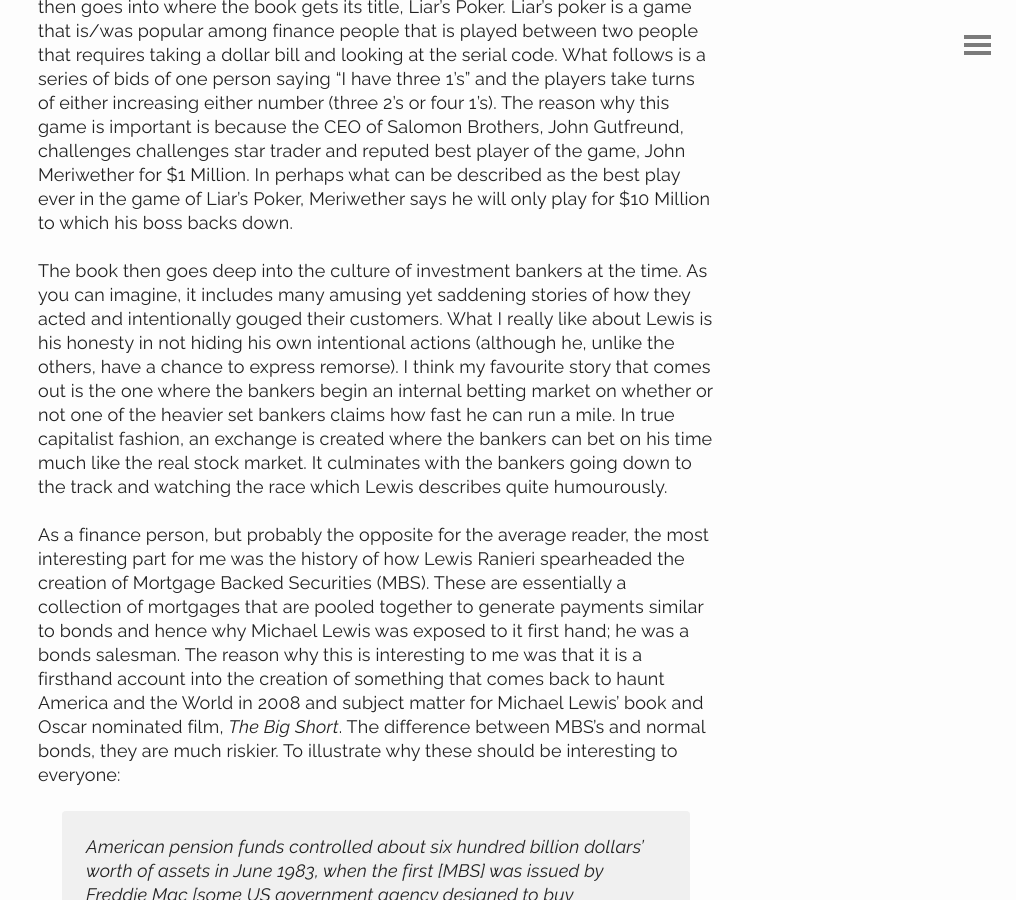
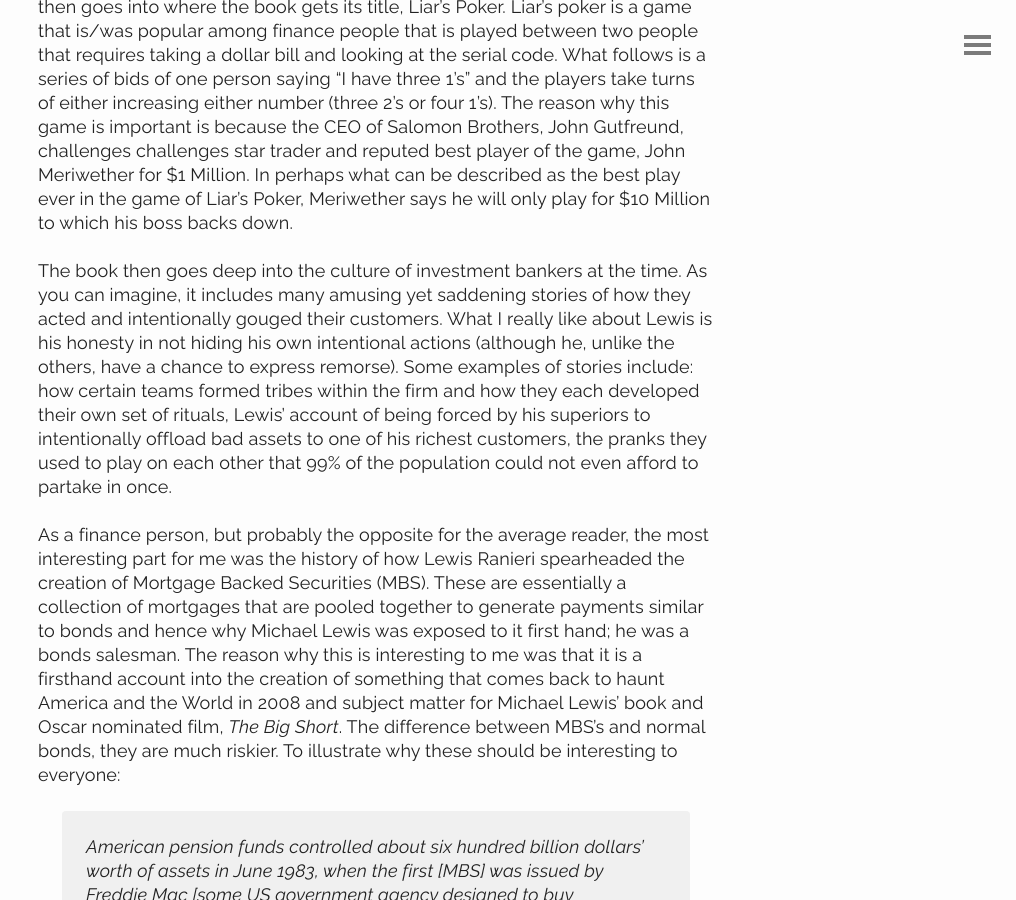
Before and after one commit to hervature/blog, a Jekyll site: the page built from _posts/2018-07-08-liars-poker-review.md, in a window 1280 px wide and 900 px high, scrolled down 1340 px. Shown: the whole window, without its empty margins (264-1280 px from the left). Built offline with Jekyll 4.4.1, drawn with Linux system fonts in a browser that asks for light colours.

Commit message:
Update review as it had content from the wrong book

```diff
--- a/_posts/2018-07-08-liars-poker-review.md
+++ b/_posts/2018-07-08-liars-poker-review.md
@@ -15,7 +15,7 @@
 
 The book starts by outlining Lewis' time at Princeton as a art history major and how he comes into working on Wall St. which is in itself an interesting story. It then goes into where the book gets its title, Liar's Poker. Liar's poker is a game that is/was popular among finance people that is played between two people that requires taking a dollar bill and looking at the serial code. What follows is a series of bids of one person saying "I have three 1's" and the players take turns of either increasing either number (three 2's or four 1's). The reason why this game is important is because the CEO of Salomon Brothers, John Gutfreund, challenges challenges star trader and reputed best player of the game, John Meriwether for $1 Million. In perhaps what can be described as the best play ever in the game of Liar's Poker, Meriwether says he will only play for $10 Million to which his boss backs down.
 
-The book then goes deep into the culture of investment bankers at the time. As you can imagine, it includes many amusing yet saddening stories of how they acted and intentionally gouged their customers. What I really like about Lewis is his honesty in not hiding his own intentional actions (although he, unlike the others, have a chance to express remorse). I think my favourite story that comes out is the one where the bankers begin an internal betting market on whether or not one of the heavier set bankers claims how fast he can run a mile. In true capitalist fashion, an exchange is created where the  bankers can bet on his time much like the real stock market. It culminates with the bankers going down to the track and watching the race which Lewis describes quite humourously.
+The book then goes deep into the culture of investment bankers at the time. As you can imagine, it includes many amusing yet saddening stories of how they acted and intentionally gouged their customers. What I really like about Lewis is his honesty in not hiding his own intentional actions (although he, unlike the others, have a chance to express remorse). Some examples of stories include: how certain teams formed tribes within the firm and how they each developed their own set of rituals, Lewis' account of being forced by his superiors to intentionally offload bad assets to one of his richest customers, the pranks they used to play on each other that 99% of the population could not even afford to partake in once.
 
 As a finance person, but probably the opposite for the average reader, the most interesting part for me was the history of how Lewis Ranieri spearheaded the creation of Mortgage Backed Securities (MBS). These are essentially a collection of mortgages that are pooled together to generate payments similar to bonds and hence why Michael Lewis was exposed to it first hand; he was a bonds salesman. The reason why this is interesting to me was that it is a firsthand account into the creation of something that comes back to haunt America and the World in 2008 and subject matter for Michael Lewis' book and Oscar nominated film, *The Big Short*. The difference between MBS's and normal bonds, they are much riskier. To illustrate why these should be interesting to everyone:
 
```
